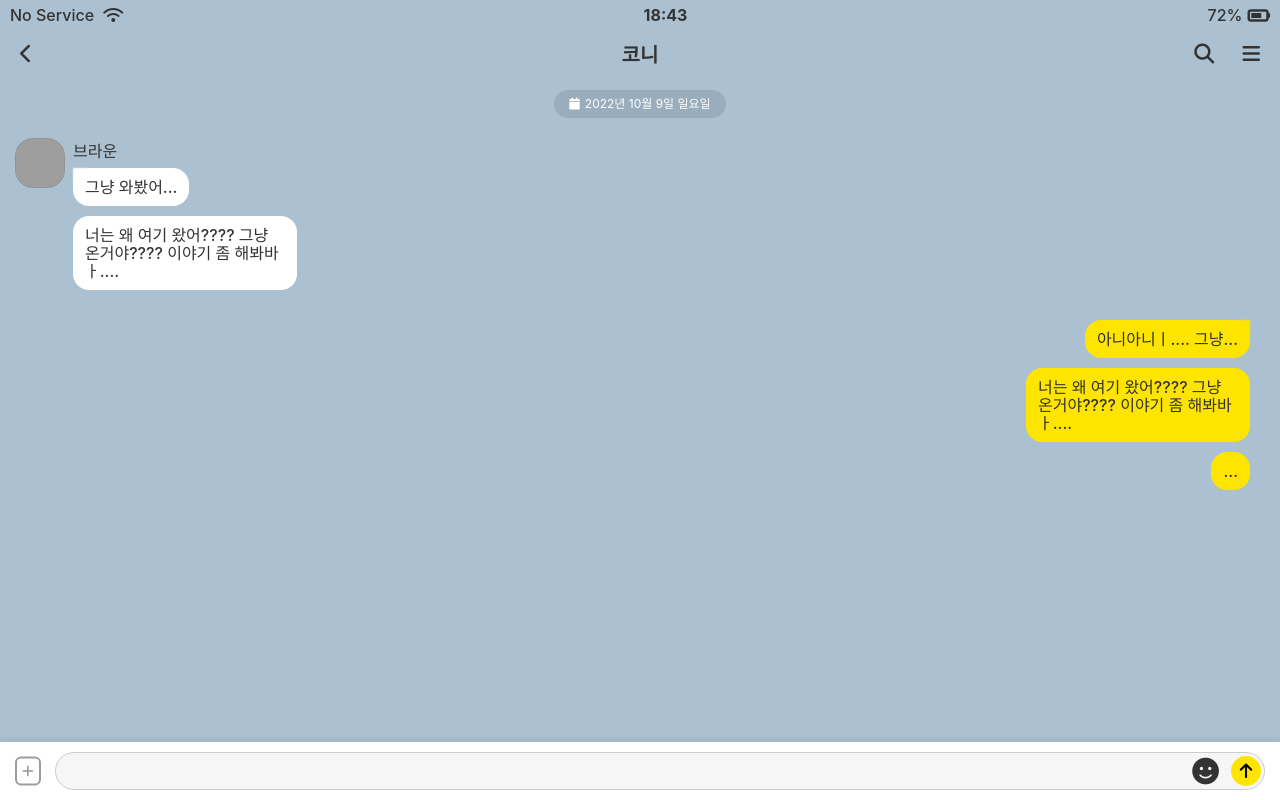
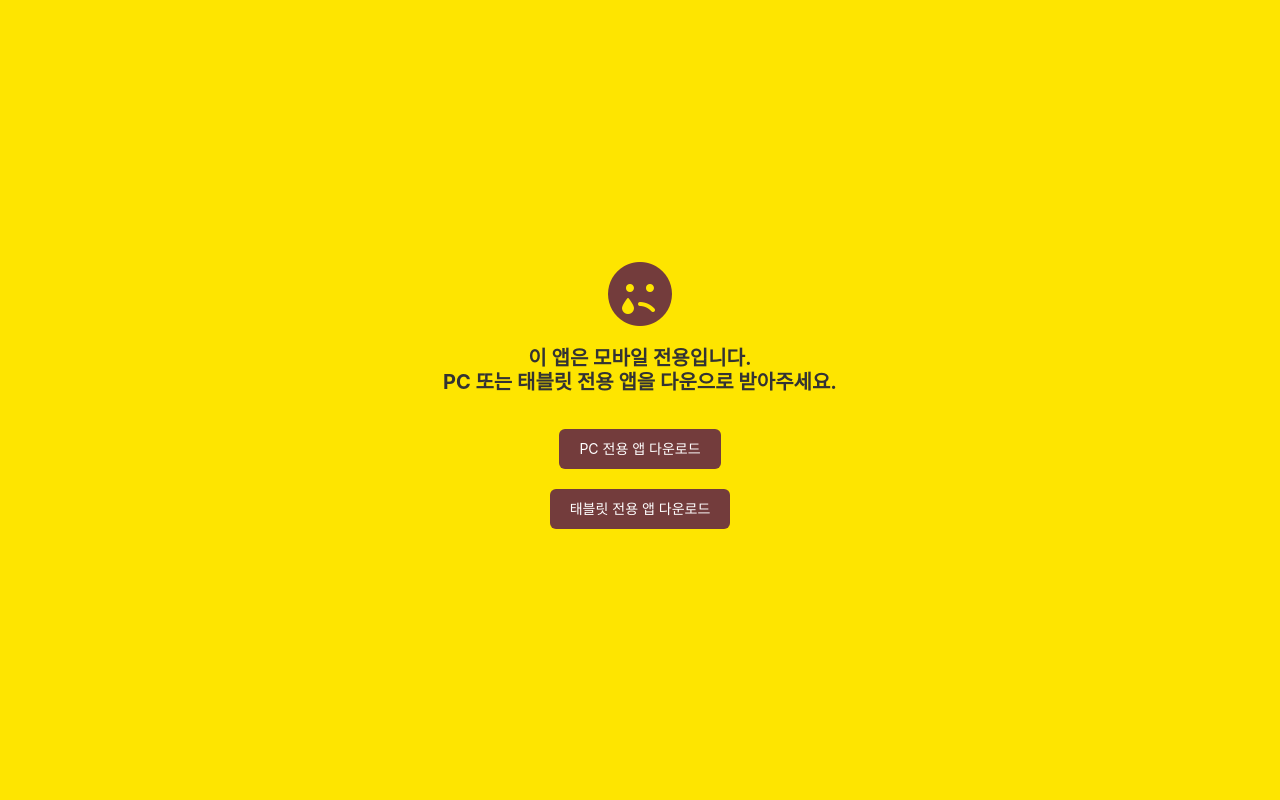
Before and after one commit to kurepark/kakaotalk_clone, a plain HTML site: page src/html/chat.html in a window 1280 px wide. Drawn offline with Linux system fonts and the light colour scheme; grey boxes are pictures that could not be loaded; files whose address does not match are found by name.

Commit message:
미디어쿼리 추가

```diff
--- a/src/html/chat.html
+++ b/src/html/chat.html
@@ -107,6 +107,17 @@
                 </div>
             </div>
         </main>
+        <div id="pc_banner">
+            <div class="pc_banner_icon">
+                <i class="fas fa-sad-tear fa-4x"></i>
+            </div>
+            <p class="pc_banner_msg">
+                이 앱은 모바일 전용입니다.<br />PC 또는 태블릿 전용 앱을
+                다운으로 받아주세요.
+            </p>
+            <a href="#" class="pc_link">PC 전용 앱 다운로드</a>
+            <a href="#" class="pc_link">태블릿 전용 앱 다운로드</a>
+        </div>
         <script
             src="https://kit.fontawesome.com/6478f529f2.js"
             crossorigin="anonymous"
```
Also changed, not shown: src/html/chatList.html (+11 -0 lines), src/html/find.html (+11 -0 lines), src/html/friends.html (+11 -0 lines), src/html/more.html (+11 -0 lines), src/html/setting.html (+11 -0 lines).
